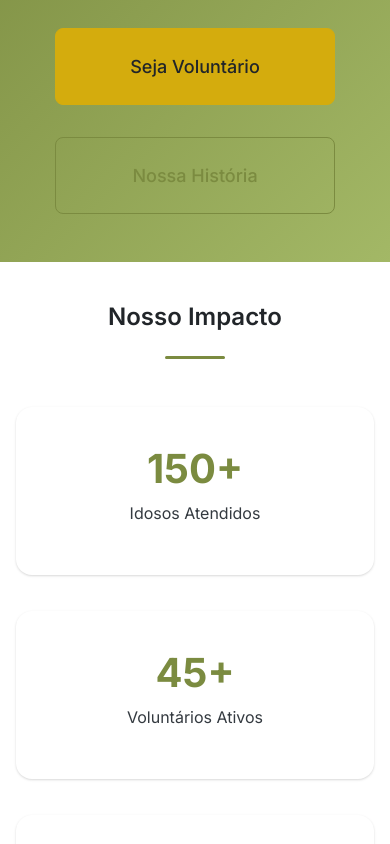
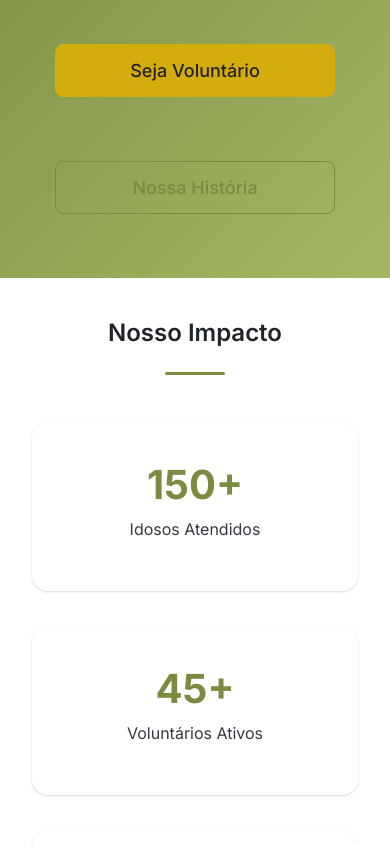
Before and after one commit to lu-cabral/frontendweb, a plain HTML site: page Entrega-2/index.html in a window 390 px wide. Shown: the part 380-1224 px from the top of the page. Drawn offline with Linux system fonts and the light colour scheme.

Commit message:
Ajustes de botões no mobile

```diff
--- a/Entrega-2/styles.css
+++ b/Entrega-2/styles.css
@@ -1168,8 +1168,23 @@ legend {
 /* Centralizar apenas botões específicos no mobile */
 @media (max-width: 768px) {
   .btn-lg {
-    margin-left: auto !important;
-    margin-right: auto !important;
+    margin: 16px auto !important;
     display: block !important;
+    width: calc(100% - 32px) !important;
+    max-width: 280px !important;
+    padding: 12px 16px !important;
+    text-align: center !important;
+    box-sizing: border-box !important;
+  }
+
+  /* Container dos botões centralizados */
+  .text-center .btn-lg {
+    margin: 16px auto !important;
+  }
+
+  /* Previne overflow nos containers */
+  .text-center {
+    padding: 0 16px !important;
+    box-sizing: border-box !important;
   }
 }
```
